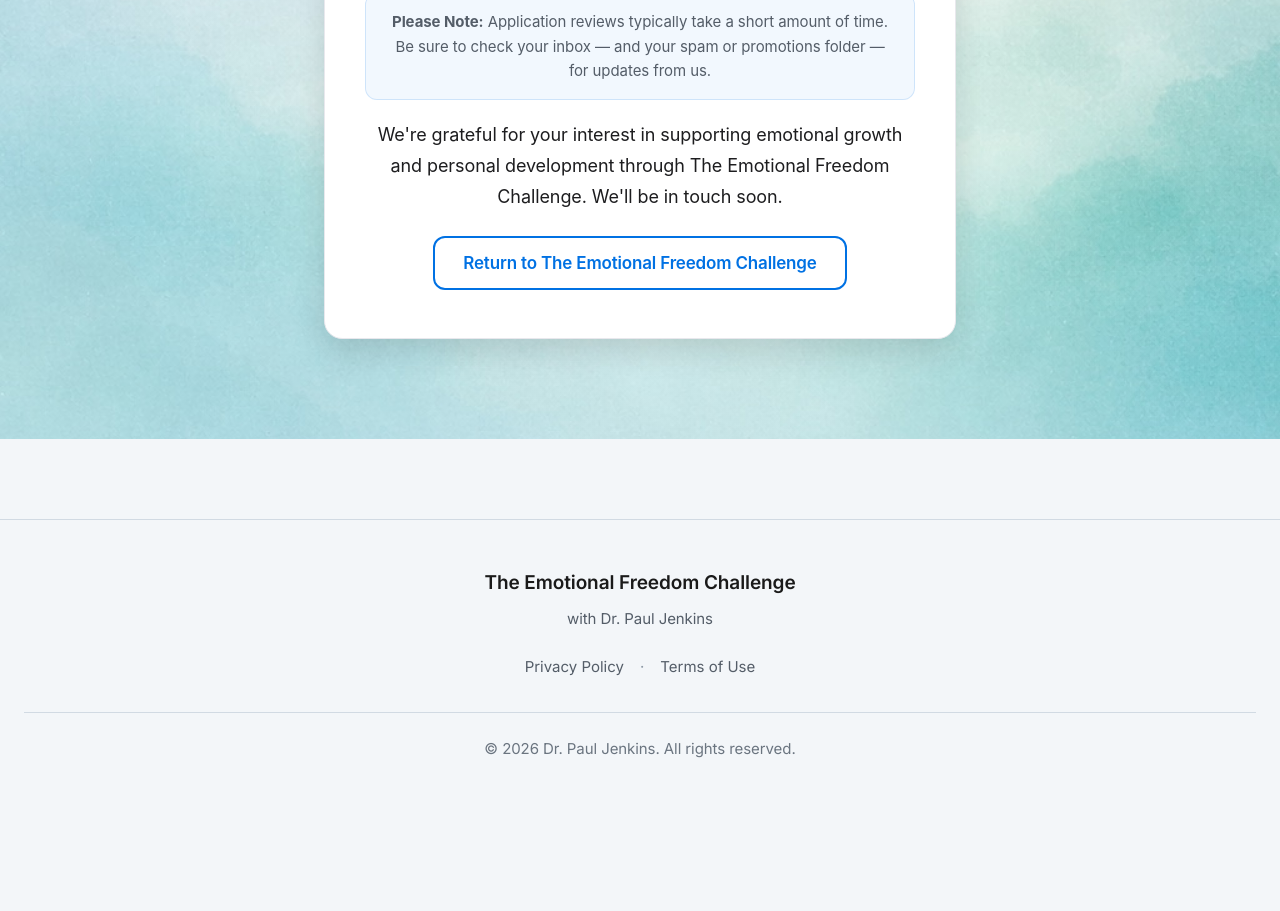
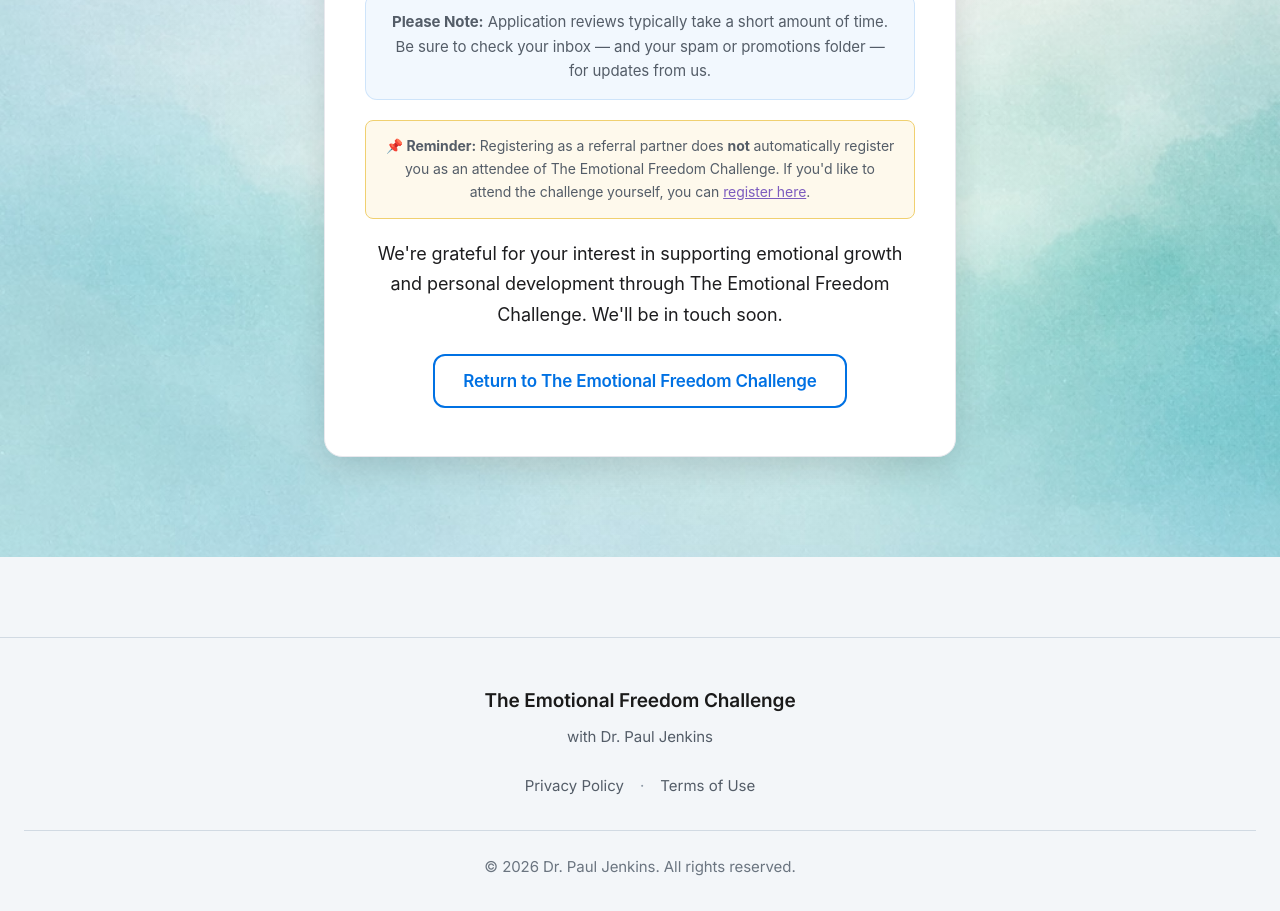
Before and after one commit to rbradshaw9/emotionalfreedomchallenge, a Next.js app: page /partner-confirmed in a window 1280 px wide. Shown: the part 1000-1911 px from the top of the page. Before the commit the page ends 1793 px from the top, so only its background shows below. Built offline with nearby package versions, Linux system fonts and the light colour scheme.

Commit message:
Add partner/challenge registration disclaimer to register and confirmation pages

```diff
--- a/app/(main)/partner-confirmed/page.tsx
+++ b/app/(main)/partner-confirmed/page.tsx
@@ -40,6 +40,16 @@ export default function PartnerConfirmedPage() {
               </p>
             </div>
 
+            <div style={{ margin: '20px 0', padding: '14px 18px', background: '#fef9ec', border: '1px solid #f0d070', borderRadius: '8px', fontSize: '14px', lineHeight: '1.6' }}>
+              <p style={{ margin: 0 }}>
+                <strong>📌 Reminder:</strong> Registering as a referral partner does <strong>not</strong> automatically register you as an attendee of The Emotional Freedom Challenge. If you&apos;d like to attend the challenge yourself, you can{' '}
+                <a href="https://theemotionalfreedomchallenge.com" target="_blank" rel="noopener noreferrer" style={{ color: '#7c5cbf', textDecoration: 'underline' }}>
+                  register here
+                </a>
+                .
+              </p>
+            </div>
+
             <p className="v2-body v2-text-center" style={{ marginBottom: '24px' }}>
               We&apos;re grateful for your interest in supporting emotional growth and personal development through The Emotional Freedom Challenge. We&apos;ll be in touch soon.
             </p>
```
Also changed, not shown: app/(main)/partners/register/page.tsx (+16 -0 lines).
